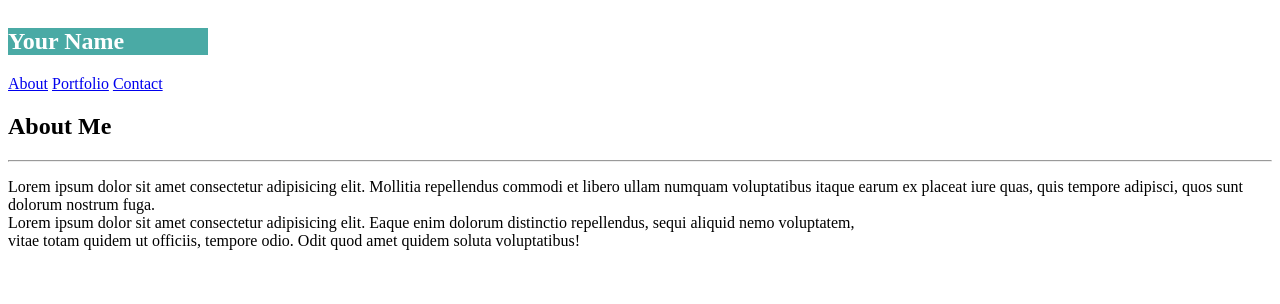
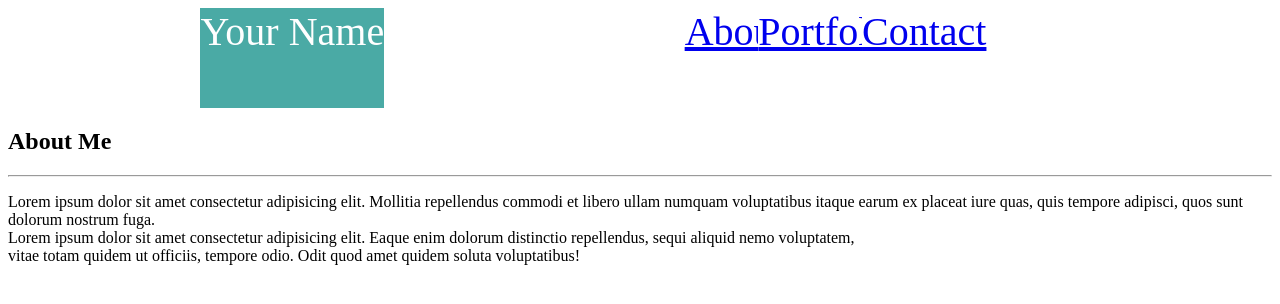
Before and after one commit to George-E-Zollos/Basic-Portfolio, a plain HTML site: page index.html in a window 1280 px wide. Drawn offline with Linux system fonts and the light colour scheme.

Commit message:
Further progress on navbar

```diff
--- a/index.html
+++ b/index.html
@@ -9,15 +9,14 @@
 </head>
 
 <body>
-    <header>
-    <nav>
-        <h1 id="Your_Name">Your Name</h1>
+    <header class="header">
 
-            <link><a href="#">About</a></link>
-            <link><a href="#">Portfolio</a></link>
-            <link><a href="#">Contact</a></link>
+        <nav class="Your-Name">Your Name</nav>
 
-    </nav>
+            <nav class="About"><link><a href="#">About</a></link></nav>
+            <nav class="Portfolio"><link><a href="#">Portfolio</a></link></nav>
+            <nav class="Contact"><link><a href="#">Contact</a></link></nav>
+
     </header>
     <article>
         <h1>
--- a/style.css
+++ b/style.css
@@ -4,15 +4,25 @@ nav {
     box-sizing: border-box;
     padding 0;
 }
-#Your_Name {
+
+.header {
+    display: grid;
+    grid-template-columns: repeat(20, 5%);
+    font-size: 40px;
+    justify-items: center;
+    min-height: 100px;
+}
+.Your-Name {
     background-color: #4aaaa5;
-    width: 200px;
     color: white;
-    padding 50px;
+    grid-column: 4/7;
 }
-header {
-    display: flex;
-    justify-content: space-between;
-    align-items: center;
-    padding: 30x 10%;
+.About {
+    grid-column:12/13;
 }
+.Portfolio {
+    grid-column: 13/15;
+}
+.Contact {
+    grid-column 15/17;
+}
```
